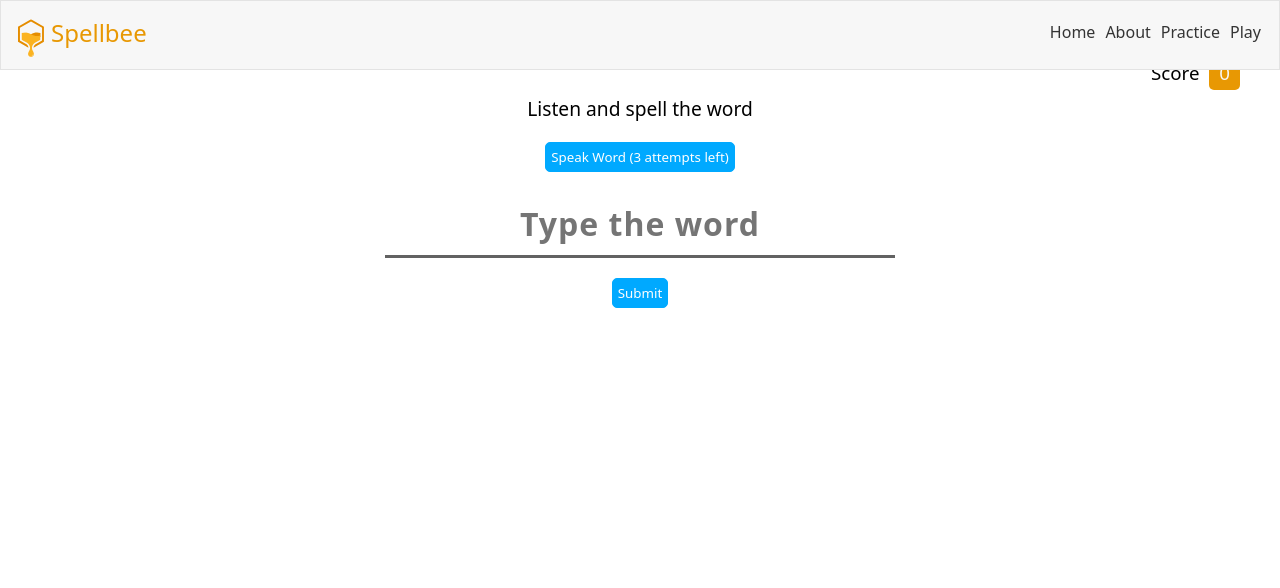
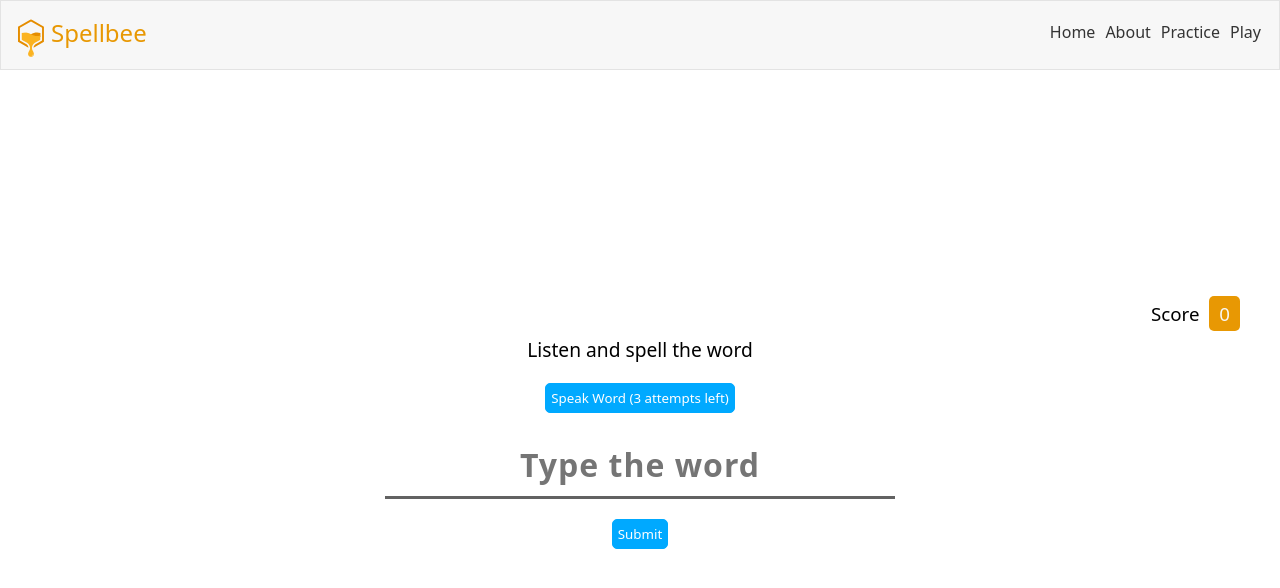
Before and after one commit to krzasa/spellbee, a React (Vite) app: page /practice in a window 1280 px wide. Shown: the top 588 px of the page. Built offline with nearby package versions, Linux system fonts and the light colour scheme; no server answers; a web font is replaced by a local one.

Commit message:
Add routes and style about page

```diff
--- a/src/components/Common/Navbar.jsx
+++ b/src/components/Common/Navbar.jsx
@@ -11,9 +11,9 @@ const Navbar = () => {
       </div>
       <div id="nav-links">
         <div className="nav-link"><Link to={'/'}>Home</Link></div>
-        <div className="nav-link"><Link to={'about'}>About</Link></div>
-        <div className="nav-link"><Link to={'practice'}>Practice</Link></div>
-        <div className="nav-link"><Link to={'play'}>Play</Link></div>
+        <div className="nav-link"><Link to={'/about'}>About</Link></div>
+        <div className="nav-link"><Link to={'/practice'}>Practice</Link></div>
+        <div className="nav-link"><Link to={'/play'}>Play</Link></div>
       </div>
       <div id="menu-btn" className="hide">=</div>
     </nav>
--- a/src/components/Pages/Home.jsx
+++ b/src/components/Pages/Home.jsx
@@ -5,11 +5,8 @@ const Home = () => {
   return (
     <>
       <Navbar />
-      <main>
+      <main id="home">
         <img src="../../spellbee.svg" />
-        <div id="practice-container">
-          <Outlet />
-        </div>
       </main>
     </>
   )
--- a/src/components/Pages/SpellingPractice.jsx
+++ b/src/components/Pages/SpellingPractice.jsx
@@ -66,6 +66,7 @@ const SpellingPractice = () => {
   return (
     <>
       <Navbar />
+      <section id="practice-container">
         <div className="center">
           <div className="message-container">
             <h2 className="message">{message}</h2>
@@ -90,6 +91,7 @@ const SpellingPractice = () => {
             Submit
           </button>
         </div>
+      </section>
     </>
   );
 };
--- a/src/index.css
+++ b/src/index.css
@@ -84,6 +84,7 @@ main {
   justify-content: center;
   align-items: center;
   gap: 10px;
+  width: 100vw;
 }
 
 .btn {
@@ -96,7 +97,19 @@ main {
   margin: 10px;
 }
 
+/* HOME */
+#home {
+  height: 100vh;
+}
+
 /* PRACTICE */
+
+#practice-container {
+  display: flex;
+  justify-content: center;
+  align-items: center;
+  height: 100vh;
+}
 
 .score {
   margin-left: auto;
```
Lines whose indentation alone changed are shown as unchanged.
